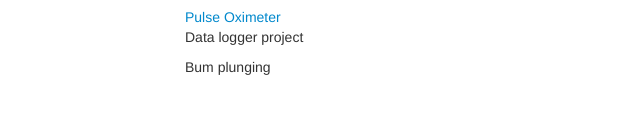
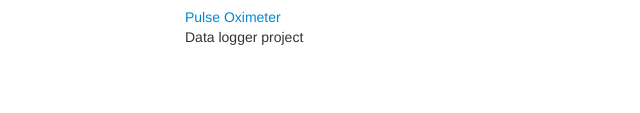
Before and after one commit to ed84c/Website, a plain HTML site: page index.html in a window 1280 px wide. Shown: the part 613-726 px from the top of the page, 170-810 px from the left. Drawn offline with nearby package versions, Linux system fonts and the light colour scheme.

Commit message:
I am fucking boss

```diff
--- a/index.html
+++ b/index.html
@@ -73,7 +73,6 @@
 					<p><a href="">Dissertation</a> <br> Technical regulation of Formula 1</p>
 					<p><a href=""> FSAE Cost Report Compiler</a> <br> .xls files to LaTeX for hard-copy</p>
 					<p><a href="">Pulse Oximeter</a> <br> Data logger project </p>
-                    <p>Bum plunging</p>
                </div>
                 <div class="span3">
                     <h2>Code</h2>
```
